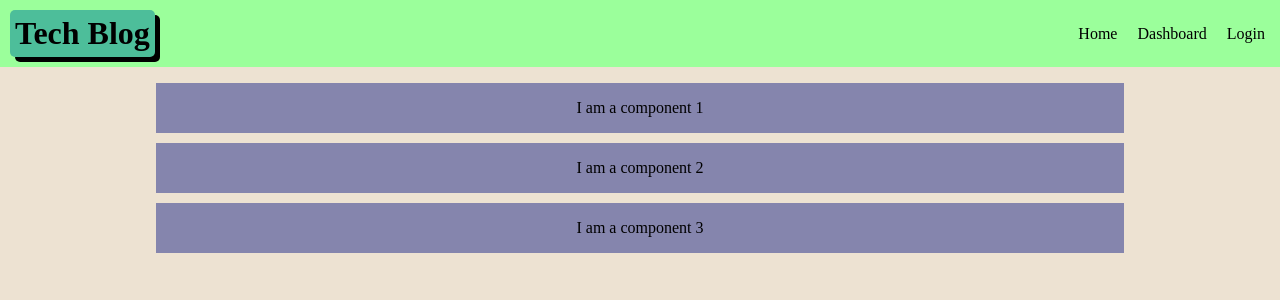
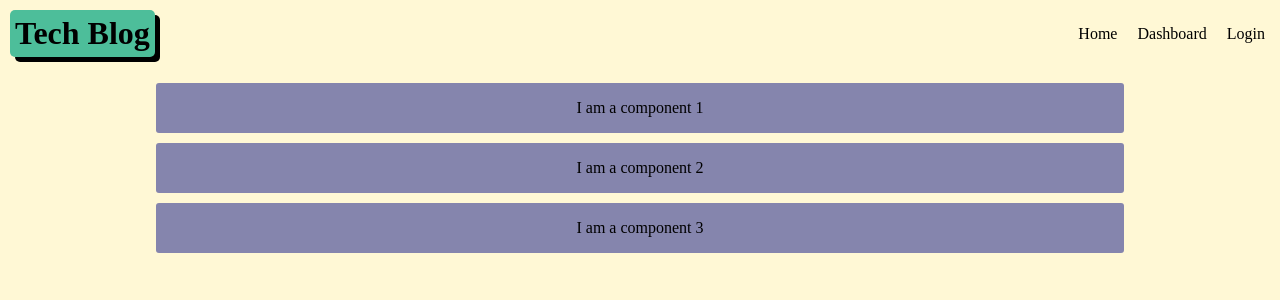
Before and after one commit to 1willcobb/Tech_Blog, a Node server app: page / in a window 1280 px wide. Shown: the top 300 px of the page. Run offline with Node 20, Linux system fonts and the light colour scheme; some libraries are stand-ins or nearby versions.

Commit message:
added some color

```diff
--- a/public/css/style.css
+++ b/public/css/style.css
@@ -2,11 +2,12 @@
 * {
     margin: 0;
     padding: 0;
-    background-color: rgb(237, 226, 210);
+    background-color: var(--background);
 }
 
 :root {
-    --nav-color: #9bff9b;
+    --nav-color: rgb(255, 248, 213);
+    --background: rgb(255, 248, 213);
 }
 
 .nav_bar {
@@ -64,6 +65,7 @@ main {
     padding: 1rem;
     margin-bottom: 10px;
     text-align: center;
+    border-radius: 3px;
 }
 
 @media screen and (max-width: 480px) {
--- a/views/layouts/main.handlebars
+++ b/views/layouts/main.handlebars
@@ -18,7 +18,7 @@
             <a href="#">Login</a>
         </nav>
     </header>
-    <main >
+    <main>
         {{{body}}}
     </main>
 </body>
```
